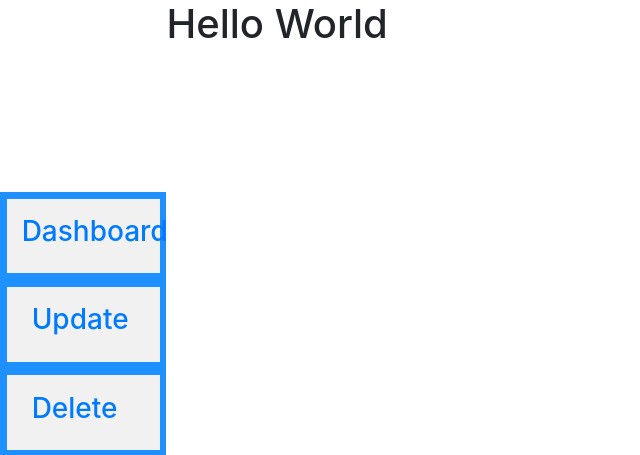
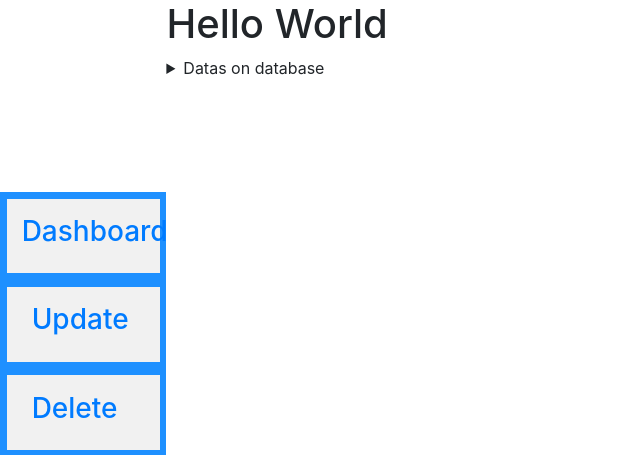
Before and after one commit to devmdeniz/snakegame, a PHP site: page /admin.php in a window 1280 px wide. Shown: the top 455 px of the page, without its empty margins (0-640 px from the left). Run offline with PHP 8.4, Linux system fonts and the light colour scheme; the visitor is signed in with stand-in values (Sample User, id 1); tables that the repository leaves empty or names only in its code hold one stand-in row (values such as "Sample post"); some libraries are stand-ins or nearby versions.

Commit message:
Update admin.php

```diff
--- a/admin.php
+++ b/admin.php
@@ -33,9 +33,33 @@ session_start();
 
 	?>
 </div>
+<details>
+<summary>Datas on database</summary>
+<?php
+            include("system/connection.php");
+
+          $id = $conn -> query("SELECT * FROM datas ORDER BY id DESC LIMIT 1");
+            $outputs = $id->fetch_array();
+
+                $maxnumber = $outputs["id"];
+                $minnumber = 1;
+                while($minnumber <= $maxnumber){
+                $sorgu = $conn -> query("SELECT datas FROM datas WHERE id=$minnumber ORDER BY datas DESC ");
+                        $output = $sorgu->fetch_array();
+                        echo
+                         "<tr>" .
+                         "<th class='datas white'>" .
+                         $output["datas"] .
+                         " - [$minnumber] -" .
+                         "</th>" .
+                         "</tr>";
+                        $minnumber++;
+                    }
 
 
+?>
 
+</details>
 
 
 
```
